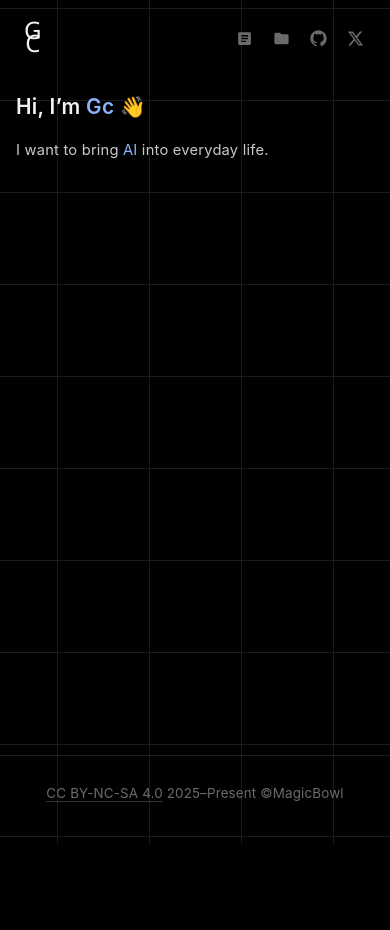
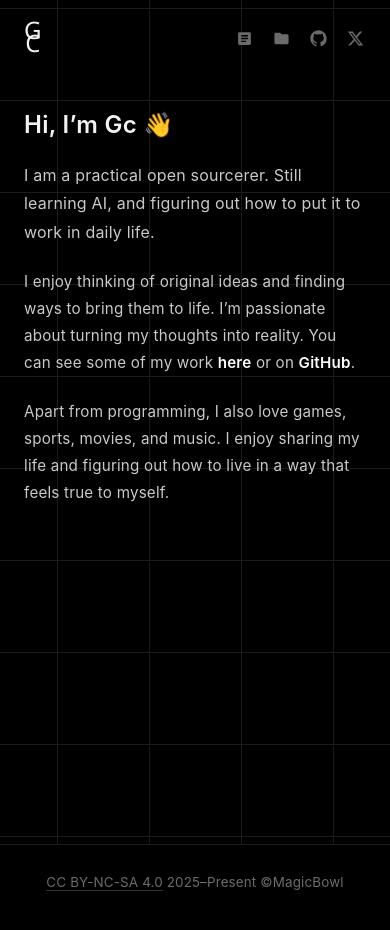
Before and after one commit to lg114/magicbowl, a Next.js app: page / in a window 390 px wide. Shown: the top 930 px of the page. Before the commit the page ends 844 px from the top, so only its background shows below. Built offline with nearby package versions, Linux system fonts and the light colour scheme.

Commit message:
Expand homepage introduction
Refresh the intro copy with links to projects and GitHub, and update desktop and mobile spacing and typography for the expanded content.

```diff
--- a/components/Intro.tsx
+++ b/components/Intro.tsx
@@ -1,15 +1,39 @@
-// 首页：自我介绍。顶部对齐的常规页面排版（小字），
-// 与归档页 / 项目页同构（居中容器 + 左对齐内容）。
+import Link from "next/link";
+import { siteConfig } from "../lib/site";
+
+// 首页：自我介绍。顶部对齐的常规页面排版；
+// 正文列居中、块内文字左对齐（样式见 styles/home.css 的 .intro）。
 export default function Intro() {
   return (
     <section className="intro">
       <div className="intro__inner">
         <p className="intro__hi">
-          Hi, I’m <span className="intro__name">Gc</span>{" "}
-          <span className="intro__wave">👋</span>
+          Hi, I’m Gc <span className="intro__wave">👋</span>
         </p>
         <p className="intro__tagline">
-          I want to bring <span className="intro__hl">AI</span> into everyday life.
+          I am a practical open sourcerer. Still learning AI, and figuring out how to put it
+          to work in daily life.
+        </p>
+        <p className="intro__text">
+          I enjoy thinking of original ideas and finding ways to bring them to life. I’m
+          passionate about turning my thoughts into reality. You can see some of my work{" "}
+          <Link className="intro__link" href="/projects">
+            here
+          </Link>{" "}
+          or on{" "}
+          <a
+            className="intro__link"
+            href={siteConfig.social.github}
+            target="_blank"
+            rel="noopener noreferrer"
+          >
+            GitHub
+          </a>
+          .
+        </p>
+        <p className="intro__text">
+          Apart from programming, I also love games, sports, movies, and music. I enjoy
+          sharing my life and figuring out how to live in a way that feels true to myself.
         </p>
       </div>
     </section>
--- a/styles/home.css
+++ b/styles/home.css
@@ -3,17 +3,22 @@
    自我介绍页：顶部对齐的常规页面排版
    ============================================================ */
 
-/* 自我介绍：与归档页 / 项目页同构——居中容器 + 左对齐内容。
-   顶部 padding 让开固定导航（导航底缘约 77px），内容贴着页面上方起排。 */
+/* 自我介绍：整列宽的正文列（与归档页 / 项目页同构），块内文字左对齐。
+   区域撑满一屏高度（100dvh），内容贴着上方的 padding 起排、不垂直居中；
+   顶部 160px 让开固定导航（导航底缘约 77px）并留出从容的起始距离。 */
 .intro {
   position: relative;
   z-index: 2;
-  padding: 104px 24px 88px;
+  min-height: 100vh;
+  min-height: 100dvh; /* 移动端更贴近真实可视高度，规避 URL 栏导致的留白跳动 */
+  padding: 160px 64px 96px;
 }
 .intro__inner {
   width: 100%;
-  max-width: 920px;
+  /* 正文列宽 760px：宽屏下文字离页面边缘更远，同时保持约 65–75 字符/行的可读行长 */
+  max-width: 760px;
   margin: 0 auto;
+  text-align: left;
   /* 极轻淡入上移：纯垂直 12px + opacity，属眩晕安全区 */
   opacity: 0;
   animation: fadeUp 0.7s ease 0.2s both;
@@ -21,30 +26,46 @@
 .intro__hi {
   margin: 0;
   font-family: var(--sans);
-  font-size: 1.5rem;
+  font-size: 2rem;
   font-weight: 600;
   color: var(--ink);
   letter-spacing: 0.3px;
-}
-.intro__name {
-  color: var(--accent);
 }
 .intro__wave {
   /* 避免 emoji 被加粗导致视觉偏重 */
   font-weight: 400;
 }
-/* 价值主张句：标题之下的一行说明，比标题小一号、用 --text；
-   AI 一词提亮 accent 作锚点，与 intro__name 呼应 */
+/* 价值主张句（lead）：标题之下的一行说明，比标题小一号、用 --text。
+   正文不使用 accent 强调——accent 语义收敛为「交互 / 链接 / hover」专用。 */
 .intro__tagline {
-  margin: 12px 0 0;
+  margin: 14px 0 0;
   font-family: var(--sans);
-  font-size: 1rem;
+  font-size: 1.3rem;
   font-weight: 400;
   color: var(--text);
   letter-spacing: 0.2px;
 }
-.intro__hl {
-  color: var(--accent);
+/* 正文段落：比 lead 再小一号，行高沿用 body 的 1.78，保证长段落可读 */
+.intro__text {
+  margin: 22px 0 0;
+  font-family: var(--sans);
+  font-size: 1.05rem;
+  font-weight: 400;
+  color: var(--text);
+  letter-spacing: 0.2px;
+}
+/* 正文内联链接：白色高亮 + 半粗，在灰正文里真正跳出来（正文不上 accent 蓝）。
+   纯白 #fff 是亮度的天花板——再要更突出只能靠字重 / 下划线，不能再靠颜色。 */
+.intro__link {
+  color: #ffffff;
+  font-weight: 600;
+  text-decoration: none;
+  transition: color 0.2s ease;
+}
+.intro__link:hover {
+  text-decoration: underline;
+  text-underline-offset: 3px;
+  text-decoration-thickness: 1px;
 }
 @keyframes fadeUp {
   from { opacity: 0; transform: translateY(12px); }
--- a/styles/responsive.css
+++ b/styles/responsive.css
@@ -6,9 +6,10 @@
 /* ---------- 响应式：平板 / 窄屏 ---------- */
 @media (max-width: 680px) {
   :root { --grid-size: 92px; }
-  .intro { padding: 96px 18px 72px; }
-  .intro__hi { font-size: 1.4rem; }
-  .intro__tagline { font-size: 0.95rem; }
+  .intro { padding: 124px 32px 72px; }
+  .intro__hi { font-size: 1.7rem; }
+  .intro__tagline { font-size: 1.1rem; }
+  .intro__text { font-size: 1rem; }
   .archive { padding: 88px 18px 84px; }
   .post { padding: 36px 24px; }
   .post__title { font-size: 1.6rem; }
@@ -36,9 +37,10 @@
 
 /* ---------- 响应式：手机 ---------- */
 @media (max-width: 480px) {
-  .intro { padding: 88px 16px 64px; }
-  .intro__hi { font-size: 1.3rem; }
-  .intro__tagline { font-size: 0.92rem; }
+  .intro { padding: 104px 24px 64px; }
+  .intro__hi { font-size: 1.5rem; }
+  .intro__tagline { font-size: 1rem; }
+  .intro__text { font-size: 0.95rem; }
   .archive { padding: 76px 16px 72px; }
   .archive-list { padding: 0; }
   .archive-feed-wrap { padding: 16px 14px 18px; }
```
Also changed, not shown: 1 other file (tests, documents, lock files or other folders).
